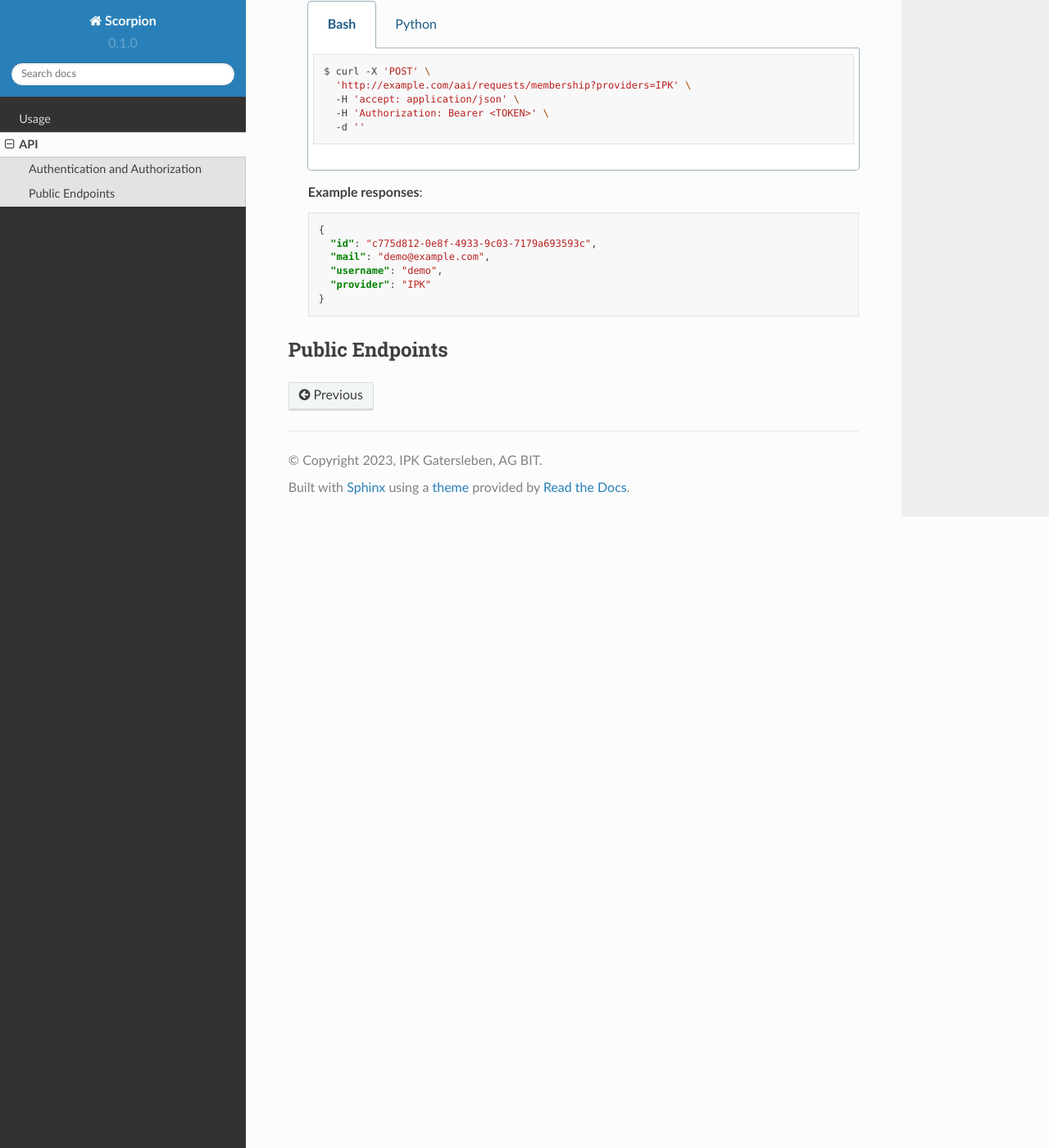
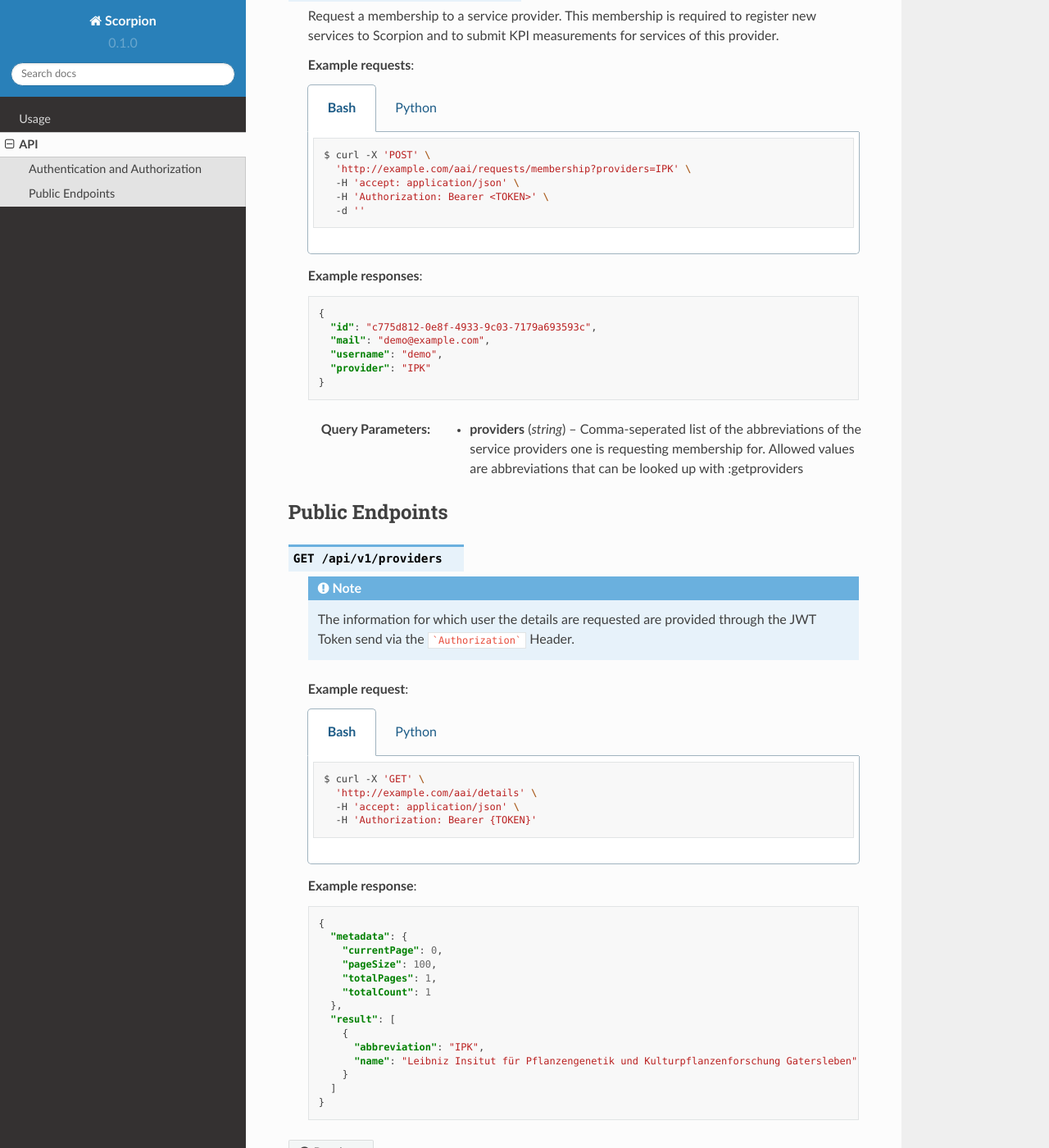
Before and after one commit to IPK-BIT/scorpion, a Sphinx documentation site: the page built from docs/source/api.rst, in a window 1280 px wide and 1400 px high, scrolled down 2980 px. Shown: the whole window at 82% size. Built offline with Sphinx 7.4.7 and the Read the Docs theme 2.0.0, drawn with Linux system fonts in a browser that asks for light colours; some of the changed text lies outside the part shown.

Commit message:
query parameter test

````diff
--- a/docs/source/api.rst
+++ b/docs/source/api.rst
@@ -60,10 +60,13 @@ Authentication and Authorization
 
     Sign in to the system. The returned JSON Web Token (JWT) must be added as a Bearer token in the ```Authorization``` header to all subsequent calls in order to be authenticated and access to features can be authorized.
 
-    .. note::
+    .. warning::
         The registration process, including the acceptance of the request, must be finished prior to being able to sign in.
 
     **Example requests**:
+
+    .. tip::
+        The login information are encoded as Base64 in the ```Authorization``` header.
 
     .. tabs::
 
@@ -214,7 +217,59 @@ Authentication and Authorization
           "provider": "IPK"
         }
 
+    :query string providers: Comma-seperated list of the abbreviations of the service providers one is requesting membership for.
+                             Allowed values are abbreviations that can be looked up with ::ref:`getproviders`
+
+
 .. _publicendpoints:
 
 Public Endpoints
 ----------------
+
+.. _getproviders:
+
+.. http:get:: /api/v1/providers
+
+
+    .. note::
+
+        The information for which user the details are requested are provided through the JWT Token send via the ```Authorization``` Header.
+
+    **Example request**:
+
+    .. tabs::
+
+        .. code-tab:: bash
+
+            $ curl -X 'GET' \
+              'http://example.com/aai/details' \
+              -H 'accept: application/json' \
+              -H 'Authorization: Bearer {TOKEN}'
+
+        .. code-tab:: python
+
+            import requests
+            URL = 'http://example.com/aai/details'
+            TOKEN = '<token>'
+            HEADERS = {'Authorization': f'Bearer {TOKEN}'}
+            response = requests.get(URL, headers=HEADERS)
+            print(response.json())
+
+    **Example response**:
+
+    .. sourcecode:: json
+
+        {
+          "metadata": {
+            "currentPage": 0,
+            "pageSize": 100,
+            "totalPages": 1,
+            "totalCount": 1
+          },
+          "result": [
+            {
+              "abbreviation": "IPK",
+              "name": "Leibniz Insitut für Pflanzengenetik und Kulturpflanzenforschung Gatersleben"
+            }
+          ]
+        }
````
